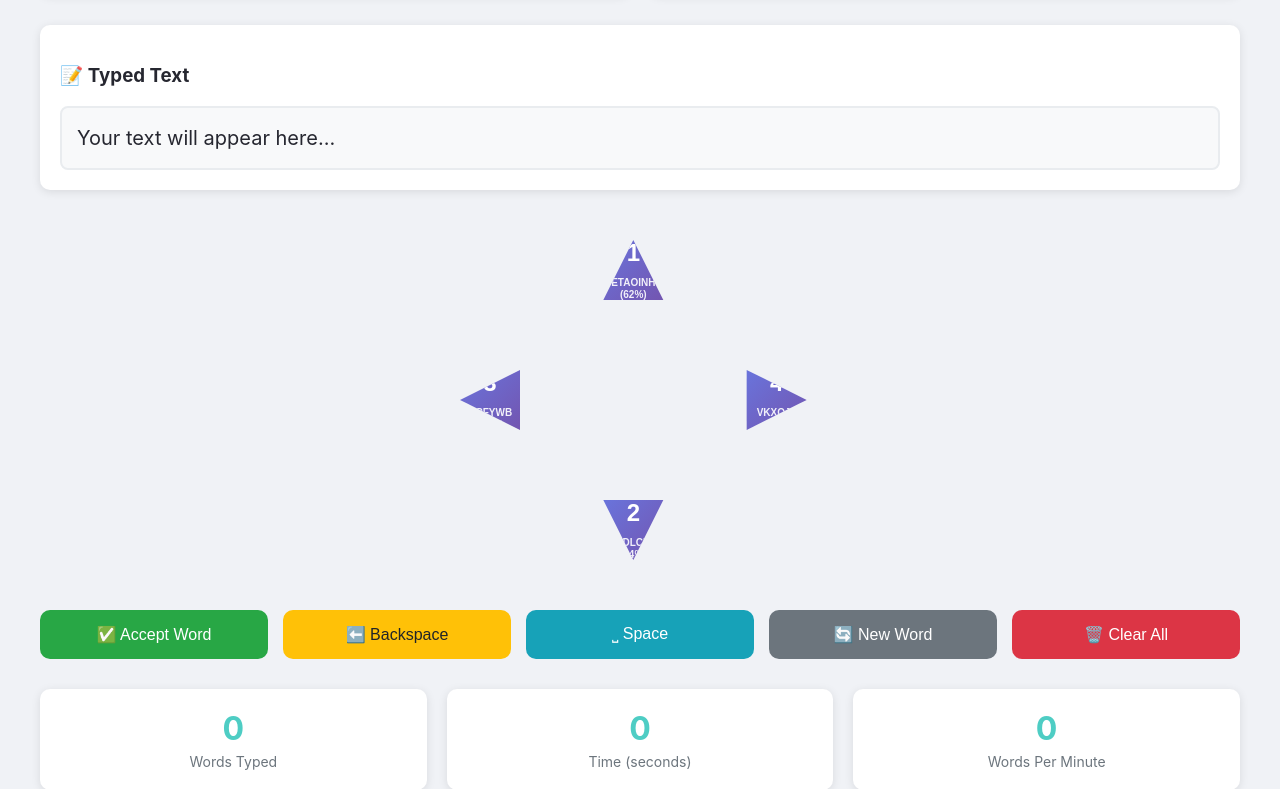
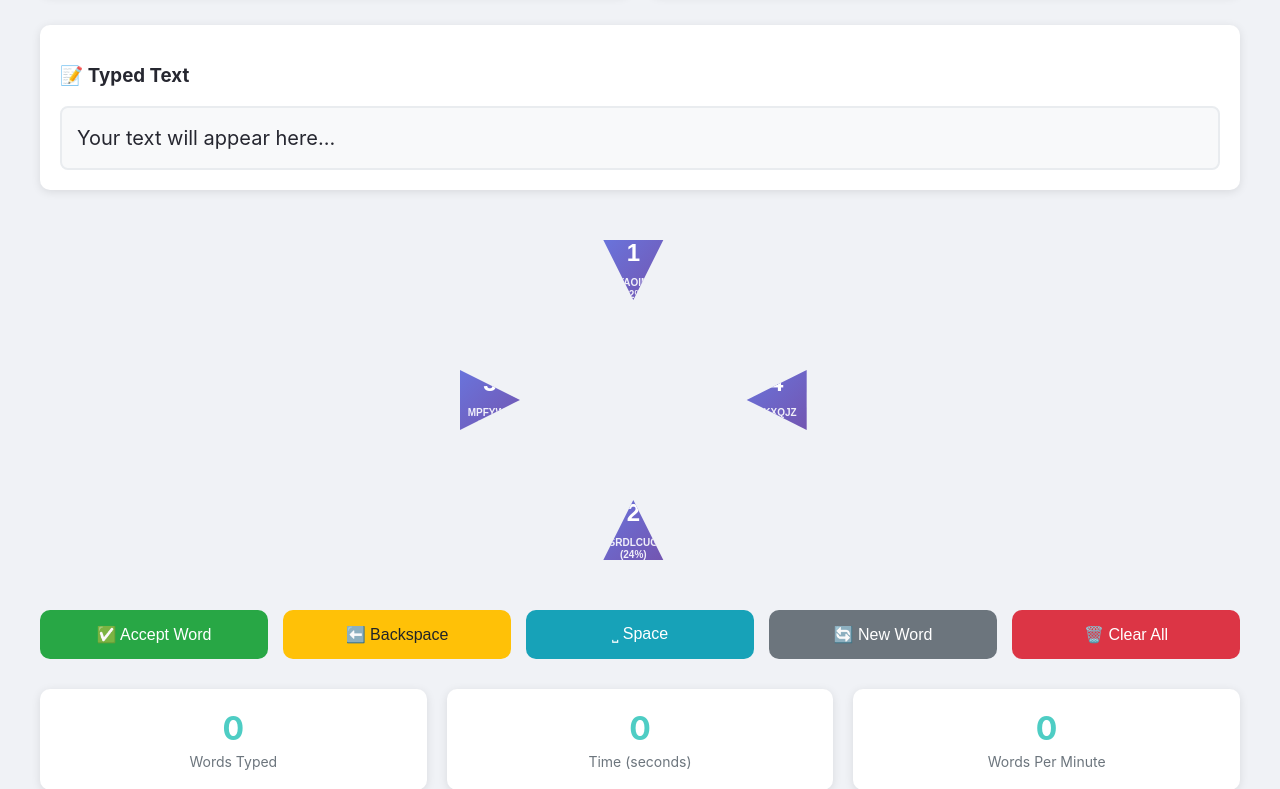
Before and after one commit to jacobsafar/AIKeyboard, a Flask app: page / in a window 1280 px wide. Shown: the part 360-1149 px from the top of the page. Run offline with Flask 3, Linux system fonts and the light colour scheme; data that the repository does not hold is empty.

Commit message:
Adjust arrow button directions so they form a square on the keyboard
Modify clip-path properties of .keyboard-button.up/down/left/right CSS classes in index.html to invert triangle direction.

Replit-Commit-Author: Agent
Replit-Commit-Session-Id: 7c130c31-4256-4650-b4fe-aac9ece66134
Replit-Commit-Screenshot-Url: https://storage.googleapis.com/screenshot-production-us-central1/6be75296-ea90-4192-8eff-f369ab9c8a21/7c130c31-4256-4650-b4fe-aac9ece66134/hPqbRhA

```diff
--- a/templates/index.html
+++ b/templates/index.html
@@ -156,25 +156,25 @@
         .keyboard-button.up {
             grid-column: 2;
             grid-row: 1;
-            clip-path: polygon(20% 80%, 80% 80%, 50% 20%);
+            clip-path: polygon(20% 20%, 80% 20%, 50% 80%);
         }
 
         .keyboard-button.down {
             grid-column: 2;
             grid-row: 3;
-            clip-path: polygon(50% 80%, 20% 20%, 80% 20%);
+            clip-path: polygon(50% 20%, 20% 80%, 80% 80%);
         }
 
         .keyboard-button.left {
             grid-column: 1;
             grid-row: 2;
-            clip-path: polygon(20% 50%, 80% 20%, 80% 80%);
+            clip-path: polygon(80% 50%, 20% 20%, 20% 80%);
         }
 
         .keyboard-button.right {
             grid-column: 3;
             grid-row: 2;
-            clip-path: polygon(80% 50%, 20% 20%, 20% 80%);
+            clip-path: polygon(20% 50%, 80% 20%, 80% 80%);
         }
 
         .keyboard-button:hover {
```
